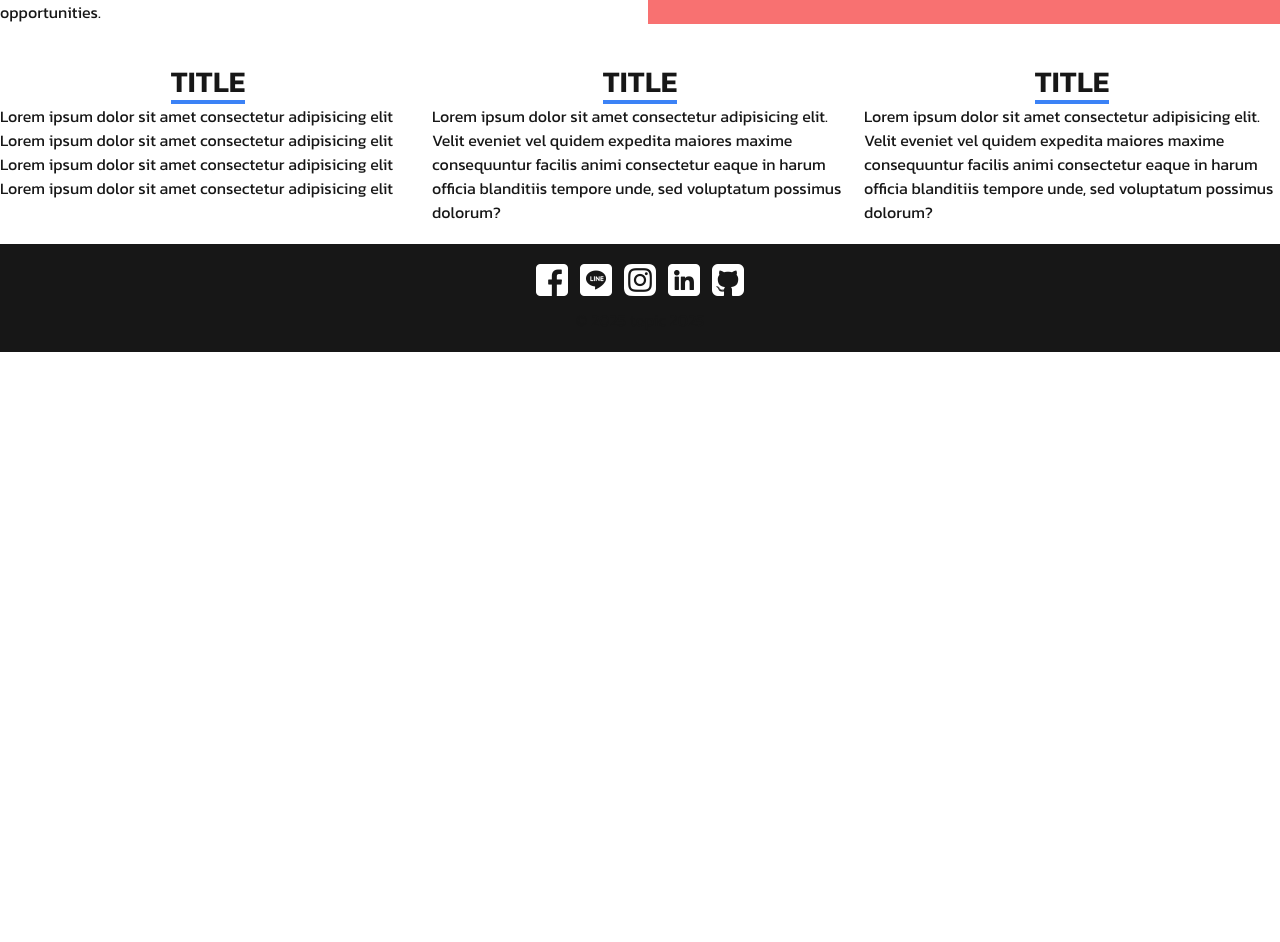
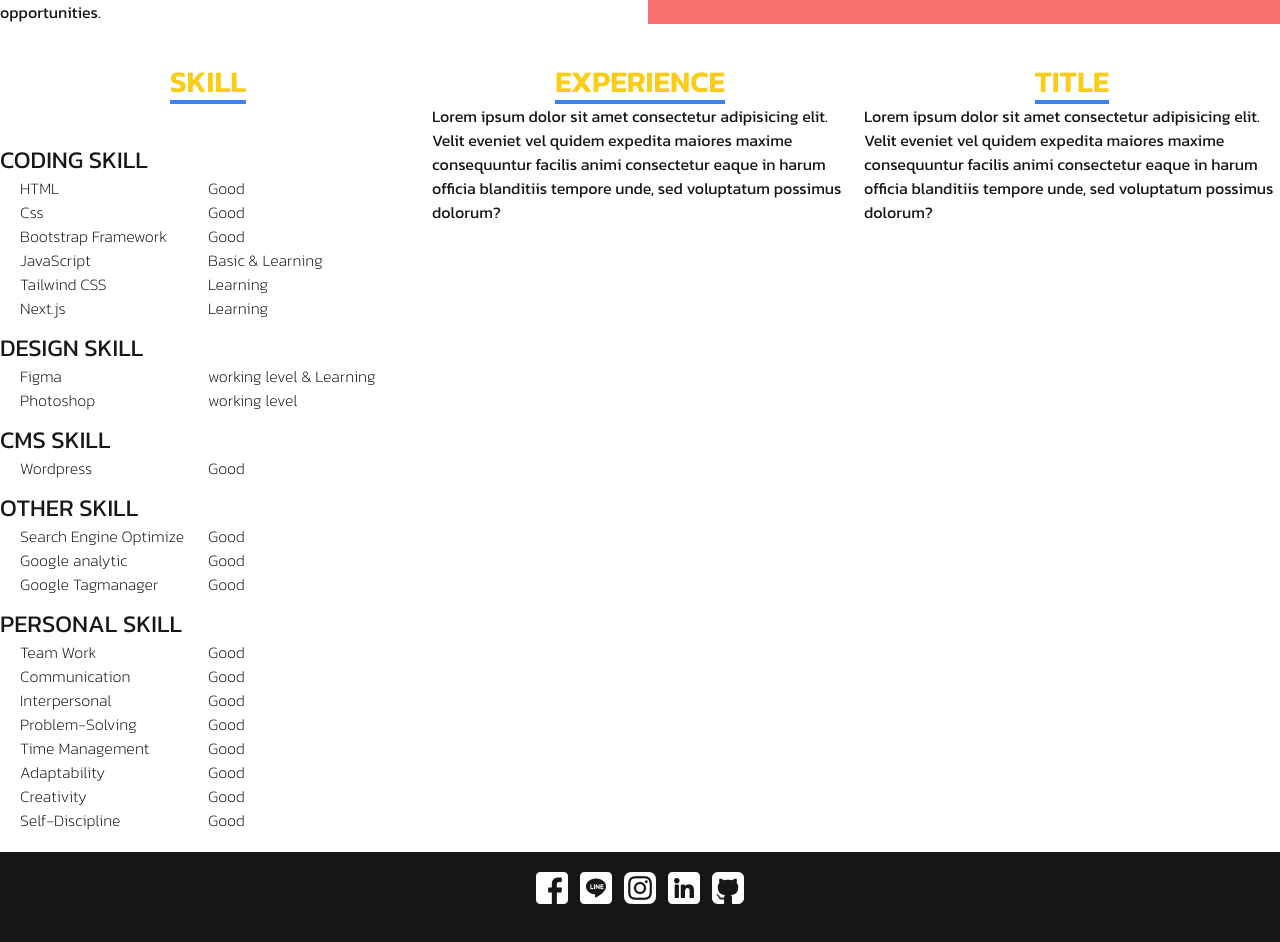
Before and after one commit to TopPic/resume, a Next.js app: page / in a window 1280 px wide. Shown: the part 1240-2182 px from the top of the page. Before the commit the page ends 1592 px from the top, so only its background shows below. Built offline with nearby package versions, Linux system fonts and the light colour scheme.

Commit message:
add skill

```diff
--- a/src/app/page.jsx
+++ b/src/app/page.jsx
@@ -8,7 +8,7 @@ export default function Home() {
         <div className="container mx-auto">
           <div className="grid grid-cols-1 sm:grid-cols-2">
             <div className="tracking-wider">
-              <h1 className="uppercase text-center sm:text-left text-3xl sm:text-4xl lg:text-5xl">
+              <h1 className="uppercase text-center sm:text-left text-3xl sm:text-4xl lg:text-5xl text-yellow-400">
                 What is Lorem Ipsum
               </h1>
               <h2 className="font-extrabold uppercase text-center sm:text-left text-xl sm:text-2xl lg:text-5xl">
@@ -80,7 +80,7 @@ export default function Home() {
         <div className="grid gird-cols-1 sm:grid-cols-2 mt-10 px-5 sm:px-0 gap-4">
           <div className="flex flex-col">
             <p className="font-semibold text-3xl flex justify-center items-center uppercase">
-              <span className=" border-b-4 border-b-blue-500">Title </span>
+              <span className=" border-b-4 border-b-blue-500 text-yellow-400">Aubot</span>
             </p>
             <p className="text-center text-gray-400 font-light">
               t.wanitcharoennan@gamil.com
@@ -109,17 +109,99 @@ export default function Home() {
         <div className="grid grid-cols-1 sm:grid-cols-3 mt-10 px-5 sm:px-0 gap-4">
           <div className="flex flex-col">
             <p className="font-semibold text-3xl flex justify-center items-center uppercase">
-              <span className=" border-b-4 border-b-blue-500">Title</span>
+              <span className=" border-b-4 border-b-blue-500 text-yellow-400">Skill</span>
             </p>
-            <p>Lorem ipsum dolor sit amet consectetur adipisicing elit</p>
-            <p>Lorem ipsum dolor sit amet consectetur adipisicing elit</p>
-            <p>Lorem ipsum dolor sit amet consectetur adipisicing elit</p>
-            <p>Lorem ipsum dolor sit amet consectetur adipisicing elit</p>
+            <h4 className="text-2xl uppercase mt-10">Coding Skill </h4>
+            <div className="grid grid-cols-2 sm:grid-cols-2 font-extralight">
+              <p className="indent-0 sm:indent-5">HTML</p>
+              <p className="text-">Good</p>
+            </div>
+            <div className="grid grid-cols-2 sm:grid-cols-2 font-extralight">
+              <p className="indent-0 sm:indent-5">Css</p>
+              <p>Good</p>
+            </div>
+            <div className="grid grid-cols-2 sm:grid-cols-2 font-extralight">
+              <p className="indent-0 sm:indent-5">Bootstrap Framework</p>
+              <p>Good</p>
+            </div>
+            <div className="grid grid-cols-2 sm:grid-cols-2 font-extralight">
+              <p className="indent-0 sm:indent-5">JavaScript</p>
+              <p>Basic & Learning</p>
+            </div>
+
+            <div className="grid grid-cols-2 sm:grid-cols-2 font-extralight">
+              <p className="indent-0 sm:indent-5">Tailwind CSS</p>
+              <p>Learning</p>
+            </div>
+            <div className="grid grid-cols-2 sm:grid-cols-2 font-extralight">
+              <p className="indent-0 sm:indent-5">Next.js</p>
+              <p>Learning</p>
+            </div>
+            <h4 className="text-2xl uppercase pt-3">Design Skill</h4>
+            <div className="grid grid-cols-2 sm:grid-cols-2 font-extralight">
+              <p className="indent-0 sm:indent-5">Figma</p>
+              <p>working level & Learning</p>
+            </div>
+            <div className="grid grid-cols-2 sm:grid-cols-2 font-extralight">
+              <p className="indent-0 sm:indent-5">Photoshop</p>
+              <p>working level</p>
+            </div>
+            <h4 className="text-2xl uppercase pt-3">CMS Skill</h4>
+            <div className="grid grid-cols-2 sm:grid-cols-2 font-extralight" >
+              <p className="indent-0 sm:indent-5">Wordpress</p>
+              <p>Good</p>
+            </div>
+            <h4 className="text-2xl uppercase pt-3">Other Skill</h4>
+            <div className="grid grid-cols-2 sm:grid-cols-2 font-extralight">
+              <p className="indent-0 sm:indent-5">Search Engine Optimize</p>
+              <p>Good</p>
+            </div>
+            <div className="grid grid-cols-2 sm:grid-cols-2 font-extralight">
+              <p className="indent-0 sm:indent-5">Google analytic</p>
+              <p>Good</p>
+            </div>
+            <div className="grid grid-cols-2 sm:grid-cols-2 font-extralight">
+              <p className="indent-0 sm:indent-5">Google Tagmanager</p>
+              <p>Good</p>
+            </div>
+            <h4 className="text-2xl uppercase pt-3">Personal Skill</h4>
+            <div className="grid grid-cols-2 sm:grid-cols-2 font-extralight">
+              <p className="indent-0 sm:indent-5">Team Work</p>
+              <p>Good</p>
+            </div>
+            <div className="grid grid-cols-2 sm:grid-cols-2 font-extralight">
+              <p className="indent-0 sm:indent-5">Communication</p>
+              <p>Good</p>
+            </div>
+            <div className="grid grid-cols-2 sm:grid-cols-2 font-extralight">
+              <p className="indent-0 sm:indent-5">Interpersonal</p>
+              <p>Good</p>
+            </div>
+            <div className="grid grid-cols-2 sm:grid-cols-2 font-extralight">
+              <p className="indent-0 sm:indent-5">Problem-Solving</p>
+              <p>Good</p>
+            </div>
+            <div className="grid grid-cols-2 sm:grid-cols-2 font-extralight">
+              <p className="indent-0 sm:indent-5">Time Management</p>
+              <p>Good</p>
+            </div>
+            <div className="grid grid-cols-2 sm:grid-cols-2 font-extralight">
+              <p className="indent-0 sm:indent-5">Adaptability</p>
+              <p>Good</p>
+            </div>
+            <div className="grid grid-cols-2 sm:grid-cols-2 font-extralight">
+              <p className="indent-0 sm:indent-5">Creativity</p>
+              <p>Good</p>
+            </div>
+            <div className="grid grid-cols-2 sm:grid-cols-2 font-extralight">
+              <p className="indent-0 sm:indent-5">Self-Discipline</p>
+              <p>Good</p>
+            </div>
           </div>
 
           <div className="flex flex-col">
             <p className="font-semibold text-3xl flex justify-center items-center uppercase">
-              <span className=" border-b-4 border-b-blue-500">Title</span>
+              <span className=" border-b-4 border-b-blue-500 text-yellow-400">Experience</span>
             </p>
             <p>
               Lorem ipsum dolor sit amet consectetur adipisicing elit. Velit
@@ -131,7 +213,7 @@ export default function Home() {
 
           <div className="flex flex-col">
             <p className="font-semibold text-3xl flex justify-center items-center uppercase">
-              <span className=" border-b-4 border-b-blue-500">Title</span>
+              <span className=" border-b-4 border-b-blue-500 text-yellow-400">Title</span>
             </p>
             <p>
               Lorem ipsum dolor sit amet consectetur adipisicing elit. Velit
@@ -191,7 +273,7 @@ export default function Home() {
               />
             </a>
           </div>
-            <p className="text-center pt-3">© 2025 topic 2025</p>
+          <p className="text-center pt-3">© 2025 topic 2025</p>
         </div>
       </footer>
       {/* <footer className="row-start-3 flex gap-6 flex-wrap items-center justify-center">
```
